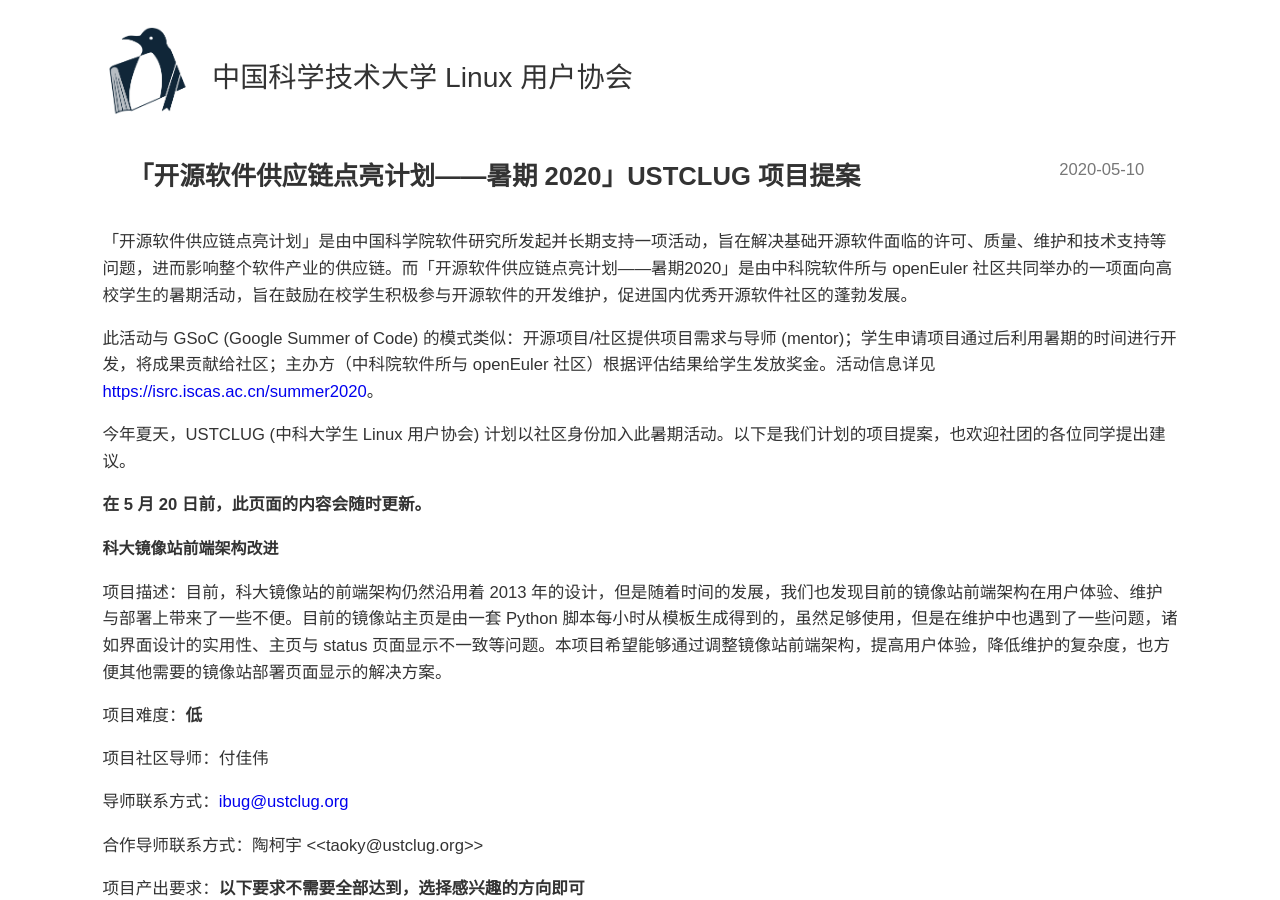
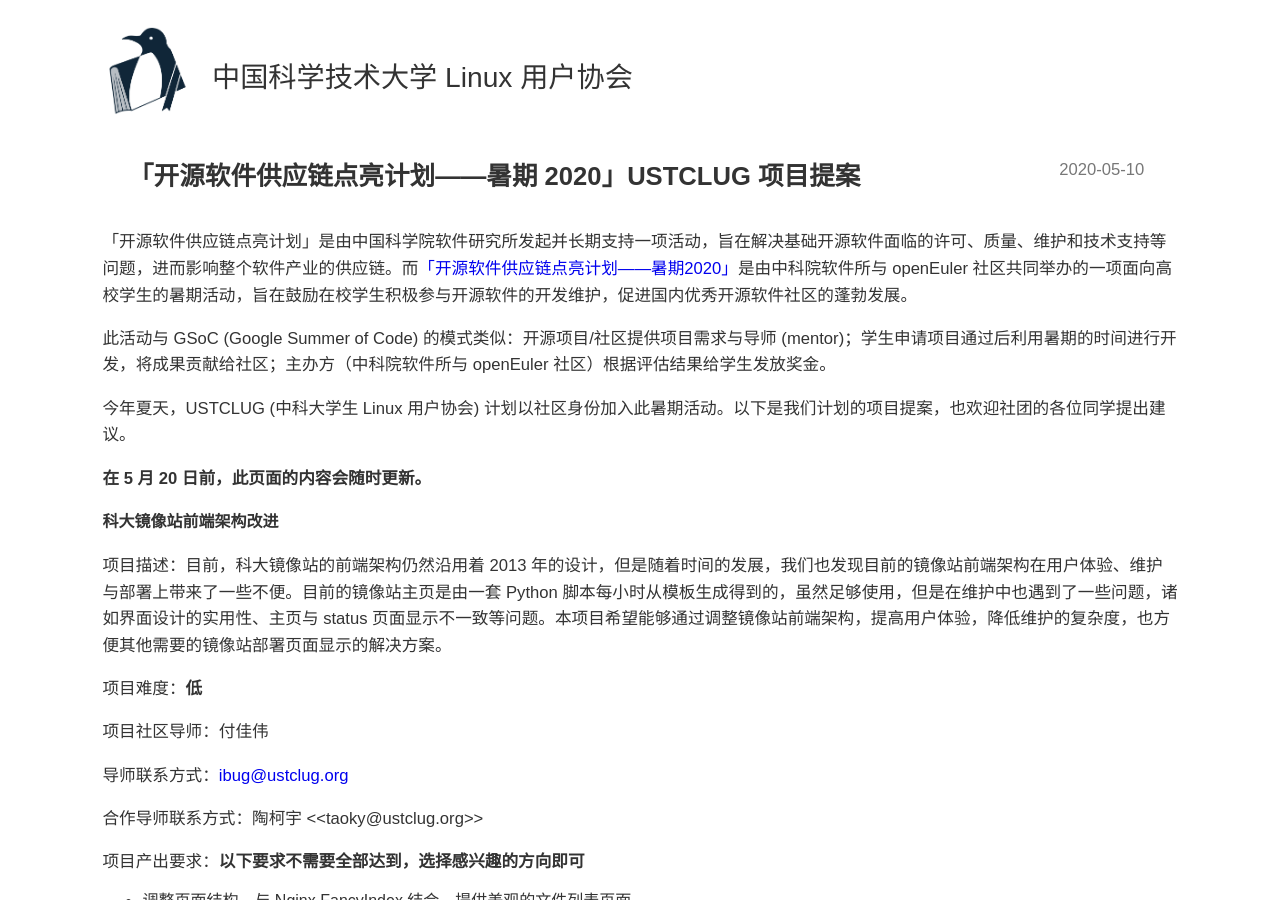
Before and after one commit to ustclug/news, a Jekyll site: the page built from _posts/2020-05-10-opensource-summer-projects.md, in a window 1280 px wide and 900 px high. Built offline with Jekyll 4.4.1, drawn with Linux system fonts in a browser that asks for light colours; nearby versions of some CDN libraries.

Commit message:
use link

```diff
--- a/_posts/2020-05-10-opensource-summer-projects.md
+++ b/_posts/2020-05-10-opensource-summer-projects.md
@@ -8,11 +8,11 @@
 tags: ""
 ---
 
-「开源软件供应链点亮计划」是由中国科学院软件研究所发起并长期支持一项活动，旨在解决基础开源软件面临的许可、质量、维护和技术支持等问题，进而影响整个软件产业的供应链。而「开源软件供应链点亮计划——暑期2020」是由中科院软件所与 openEuler 社区共同举办的一项面向高校学生的暑期活动，旨在鼓励在校学生积极参与开源软件的开发维护，促进国内优秀开源软件社区的蓬勃发展。
+「开源软件供应链点亮计划」是由中国科学院软件研究所发起并长期支持一项活动，旨在解决基础开源软件面临的许可、质量、维护和技术支持等问题，进而影响整个软件产业的供应链。而[「开源软件供应链点亮计划——暑期2020」](https://isrc.iscas.ac.cn/summer2020)是由中科院软件所与 openEuler 社区共同举办的一项面向高校学生的暑期活动，旨在鼓励在校学生积极参与开源软件的开发维护，促进国内优秀开源软件社区的蓬勃发展。
 
 <!--more-->
 
-此活动与 GSoC (Google Summer of Code) 的模式类似：开源项目/社区提供项目需求与导师 (mentor)；学生申请项目通过后利用暑期的时间进行开发，将成果贡献给社区；主办方（中科院软件所与 openEuler 社区）根据评估结果给学生发放奖金。活动信息详见 <https://isrc.iscas.ac.cn/summer2020>。
+此活动与 GSoC (Google Summer of Code) 的模式类似：开源项目/社区提供项目需求与导师 (mentor)；学生申请项目通过后利用暑期的时间进行开发，将成果贡献给社区；主办方（中科院软件所与 openEuler 社区）根据评估结果给学生发放奖金。
 
 今年夏天，USTCLUG (中科大学生 Linux 用户协会) 计划以社区身份加入此暑期活动。以下是我们计划的项目提案，也欢迎社团的各位同学提出建议。
 
```
